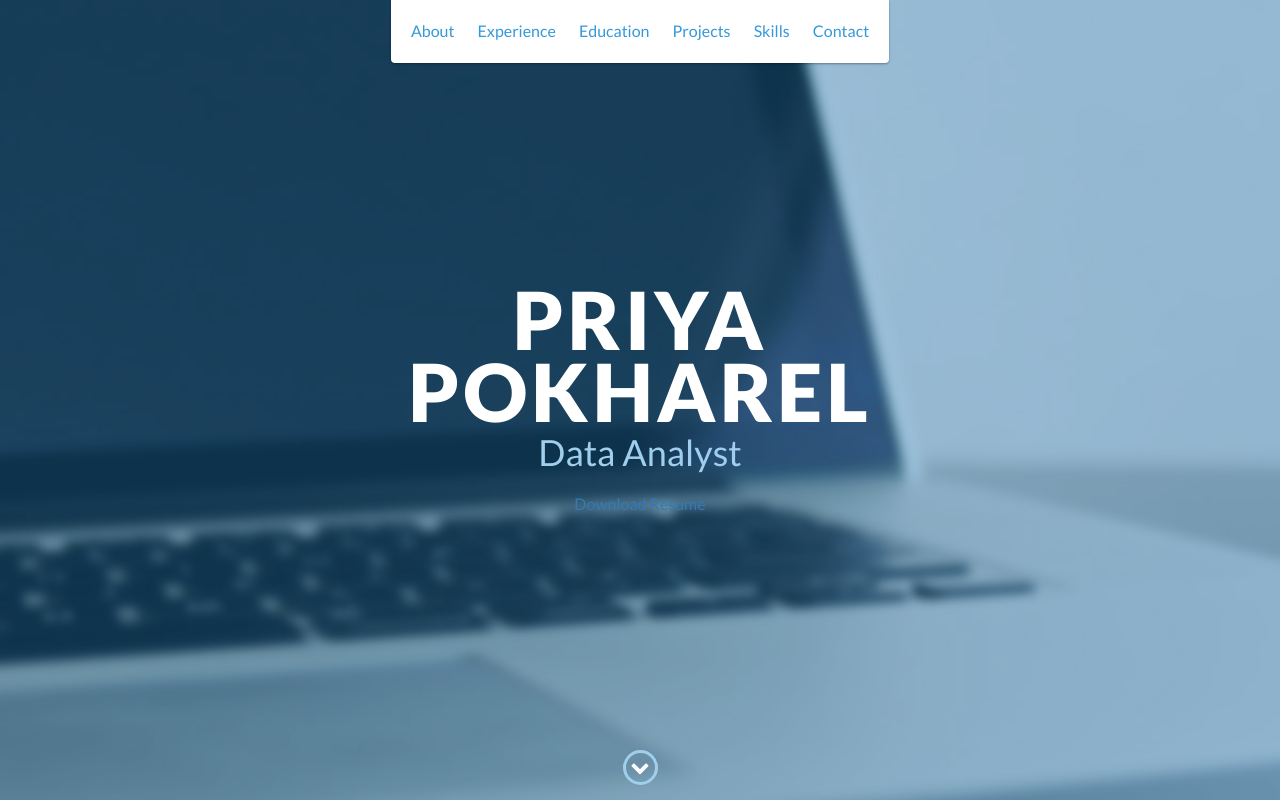
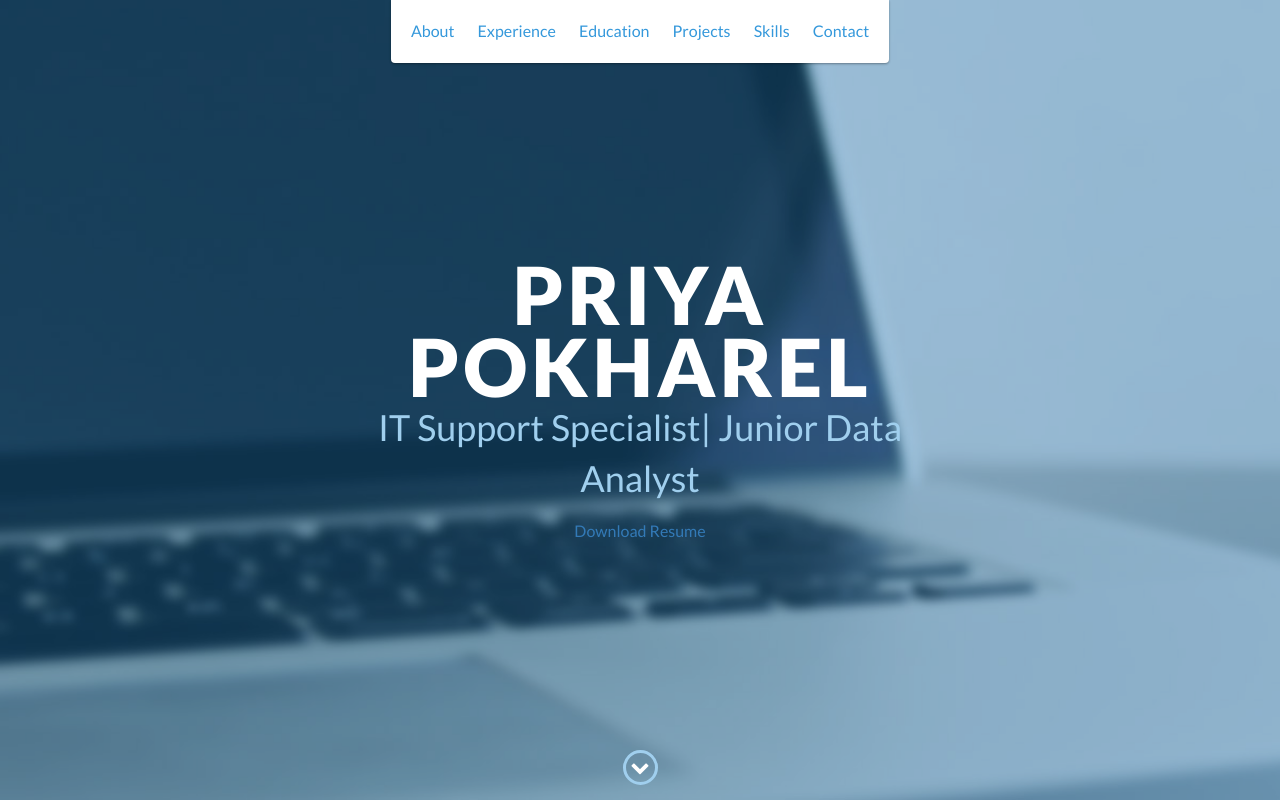
Before and after one commit to Ppokha/Html-Portfolio, a website: page index.html in a window 1280 px wide. Shown: the top 800 px of the page. Drawn offline with nearby package versions, Linux system fonts and the light colour scheme.

Commit message:
Update index.html

```diff
--- a/index.html
+++ b/index.html
@@ -53,7 +53,7 @@
     <div id="lead">
         <div id="lead-content">
             <h1>Priya Pokharel</h1>
-            <h2>Data Analyst</h2>
+            <h2>IT Support Specialist| Junior Data Analyst</h2>
             <a href="https://docs.google.com/document/d/1QN47eoVGuNUgA6MpwRsYrj2BV_t52ovs/view?usp=sharing">Download Resume</a>
         </div>
         <!-- End #lead-content -->
```
